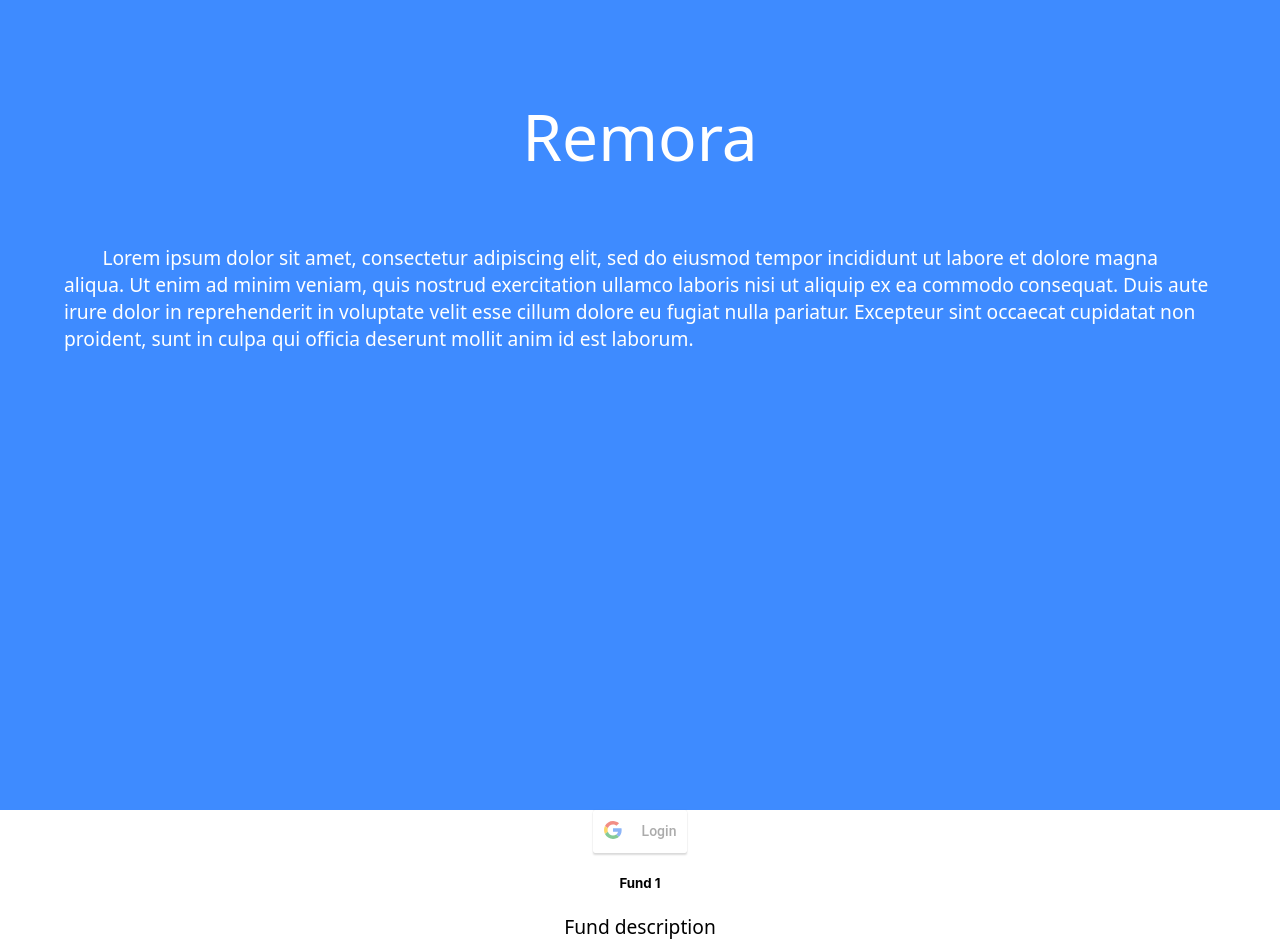
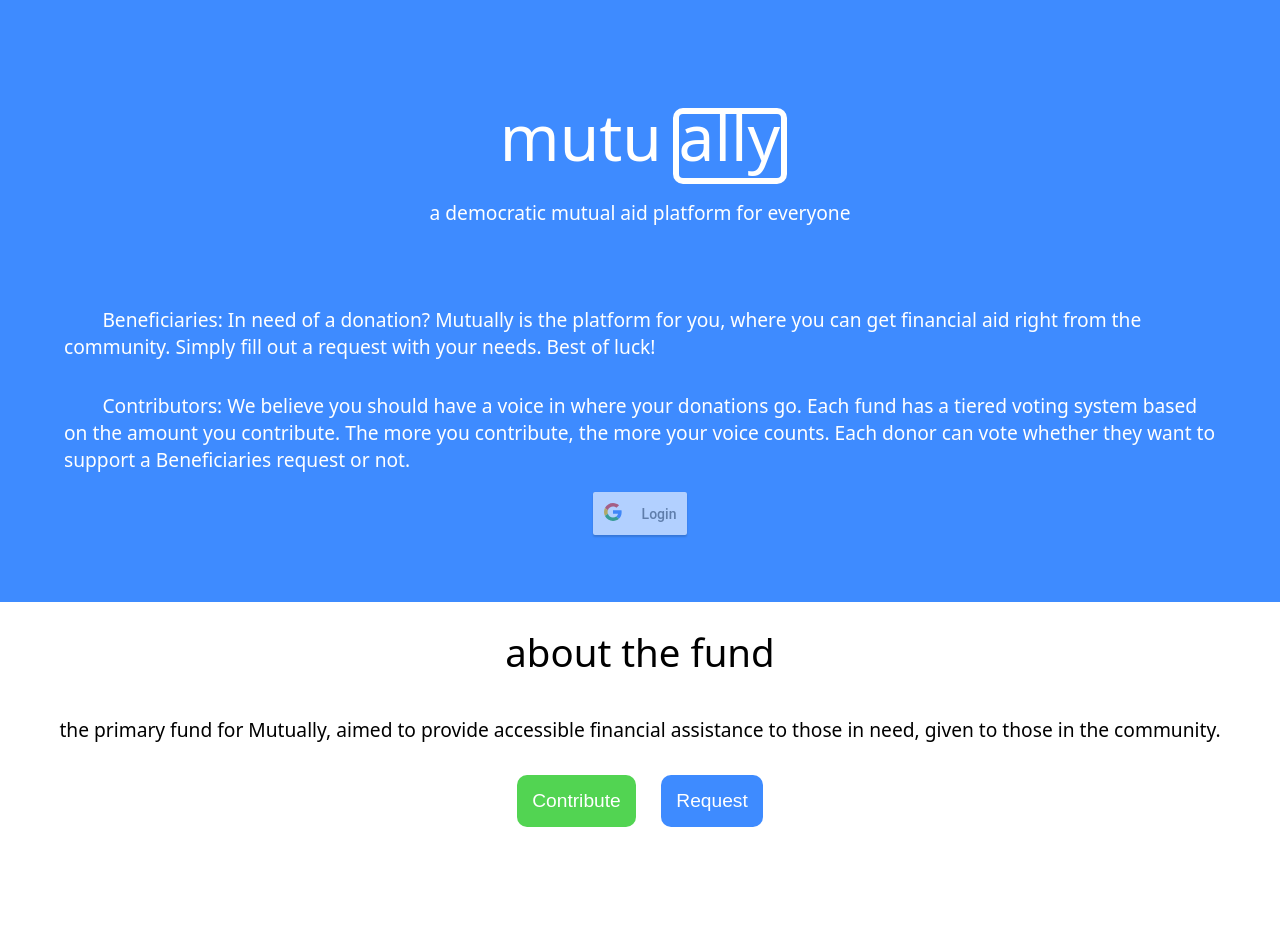
Before and after one commit to wang-adam/mutually, a React (Create React App) app in the folder remora/: page / in a window 1280 px wide. Shown: the top 952 px of the page. After the commit the page ends 840 px from the top, so only its background shows below. Built offline with nearby package versions, Linux system fonts and the light colour scheme; no server answers.

Commit message:
updated homepage.

```diff
--- a/remora/public/index.html
+++ b/remora/public/index.html
@@ -6,10 +6,10 @@
     <meta name="viewport" content="width=device-width, initial-scale=1" />
     <meta name="theme-color" content="#000000" />
     <meta
-      name="Remora"
+      name="mutually"
       content="Web site created using create-react-app"
     />
-    <title>Remora</title>
+    <title>mutually</title>
     <link rel="apple-touch-icon" href="%PUBLIC_URL%/logo192.png" />
     <!--
       manifest.json provides metadata used when your web app is installed on a
--- a/remora/src/App.css
+++ b/remora/src/App.css
@@ -25,7 +25,7 @@
 }
 
 .App-link {
-  color: #61dafb;
+  color: rgb(62, 139, 255);
 }
 
 @keyframes App-logo-spin {
@@ -47,16 +47,42 @@ a {
 }
 
 .about{
-  height: 98vh;
+  height: 45vmax;
   object-fit:cover;
+  color: white;
 }
 
 .title{
   margin-top: 10vh;
   font-size: 5vmax;
-  color: white;
+  margin-bottom: 0;
 }
 
 .text{
-  color: white;
+  margin-top: 10vh;
 }
+
+.box{
+  border: 0.51vmax solid white;
+  border-radius: 10px;
+  width: 8vw;
+  height: 5vw;
+  position: absolute;
+  top: 13.5vh;
+  right: 38.5vw;
+}
+
+.button {
+  border: none;
+  border-radius: 10px;
+  padding: 15px 15px;
+  margin: 1vw;
+  text-align: center;
+  font-size: 1.5vmax;
+  color:white;
+}
+
+.explore-funds{
+  margin-top: 3vh;
+  font-size:3vmax;
+}
--- a/remora/src/App.js
+++ b/remora/src/App.js
@@ -7,31 +7,30 @@ class App extends Component {
   render() {
     return (
       <div className="App">
-          <div className="about"
-            style={{backgroundColor:'rgb(62, 139, 255)', textAlign:'center', padding:'1% 5%', textAlign: 'justify' }}>
-            <p className="title" style={{textAlign:'center'}}>Remora</p>
-            <p className="text" style={{textAlign:'left', textIndent: '3vw'}}>
-            Lorem ipsum dolor sit amet, consectetur adipiscing elit, sed do eiusmod tempor incididunt ut labore et dolore magna aliqua. Ut enim ad minim veniam, quis nostrud exercitation ullamco laboris nisi ut aliquip ex ea commodo consequat. Duis aute irure dolor in reprehenderit in voluptate velit esse cillum dolore eu fugiat nulla pariatur. Excepteur sint occaecat cupidatat non proident, sunt in culpa qui officia deserunt mollit anim id est laborum.
-            </p>
-          </div>
+        <div className="about"
+          style={{backgroundColor:'rgb(62, 139, 255)', textAlign:'center', padding:'1% 5%', textAlign: 'justify' }}>
+          <div className="box"></div>
+          <p className="title" style={{textAlign:'center'}}>mutu  ally</p>
+        <p className="moto" style={{ textAlign: 'center' }}>a democratic mutual aid platform for everyone</p>
+          <p className="text" style={{ textAlign: 'left', textIndent: '3vw'}}>
+            Beneficiaries: In need of a donation? Mutually is the platform for you, where you can get financial aid right from the community.
+             Simply fill out a request with your needs. Best of luck!
+          </p>
+          <p className="text" style={{ textAlign: 'left', textIndent: '3vw', marginTop: "4vh" }}>
+          Contributors: We believe you should have a voice in where your donations go. Each fund has a tiered voting system based on the amount you contribute. The more you contribute, the more your voice counts. Each donor can vote whether they want to support a Beneficiaries request or not.
+          </p>
 
-        <Login />
+
+        <div style={{ textAlign: 'center' }}> <Login /> </div>
+        </div>
+
 
         <div className="g-signin2" data-onsuccess="onSignIn"></div>
-        <div className="row">
-          <div className="col-sm-3">
-            <div className="card">
-              <div className="card-body">
-                <h5 className="card-title">Fund 1</h5>
-                <p className="card-text">Fund description</p>
-                <a href="#/request" className="btn btn-primary">Request</a>
-                <a href="#/contribute" className="btn btn-success">Contribute</a>
-              </div>
-            </div>
-          </div>
-        </div>
-    </div>
-
+        <p className="explore-funds">about the fund</p>
+        <p className="fund-text">the primary fund for Mutually, aimed to provide accessible financial assistance to those in need, given to those in the community.</p>
+        <button href="#/contribute" className="button " style={{ backgroundColor: "#52D452" }}>Contribute</button>
+        <button href="#/request" className="button" style={{ backgroundColor: "rgb(62, 139, 255)"}}>Request</button>
+      </div>
     );
   }
 }
```
Also changed, not shown: 1 other file (tests, documents, lock files or other folders).
